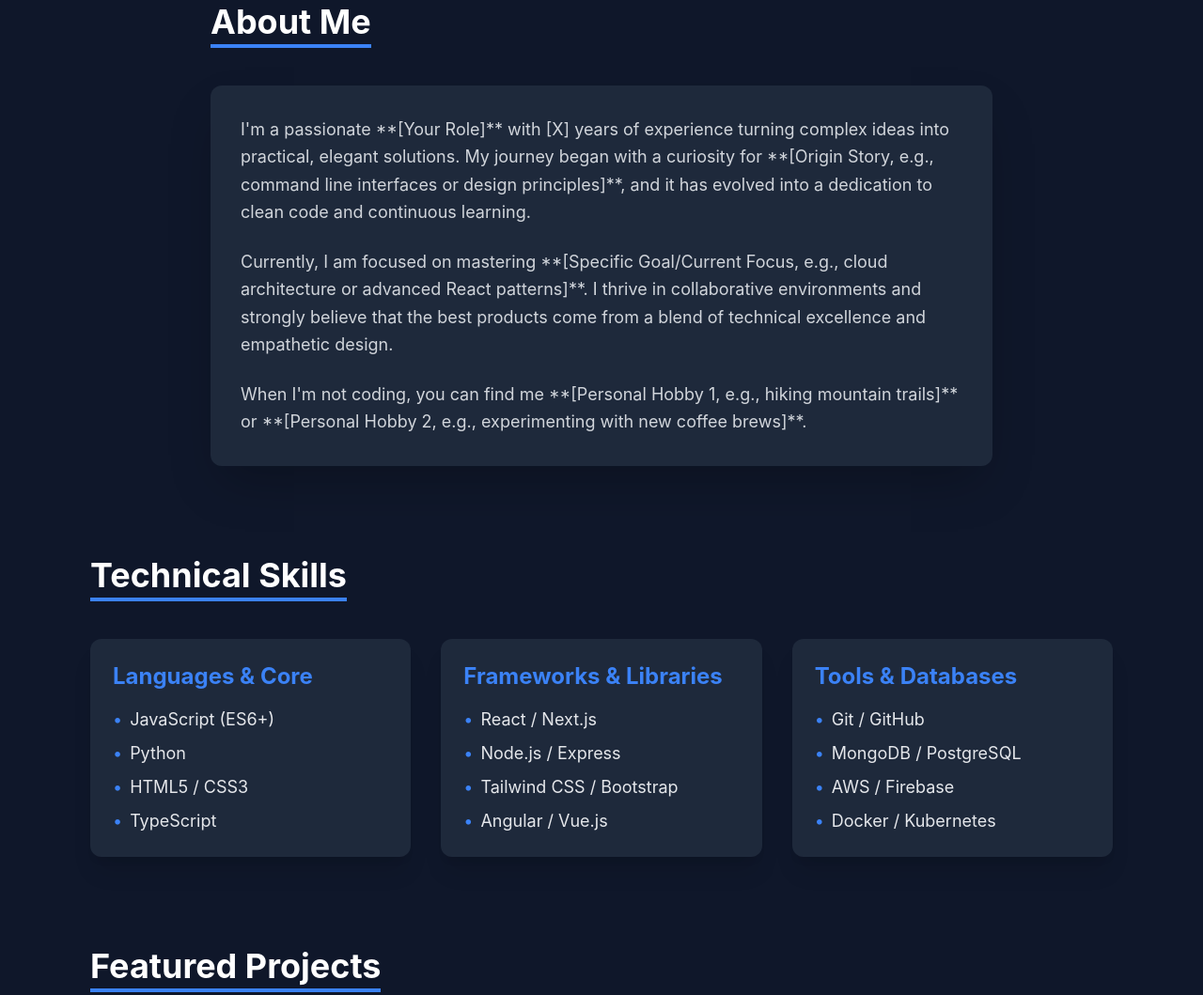
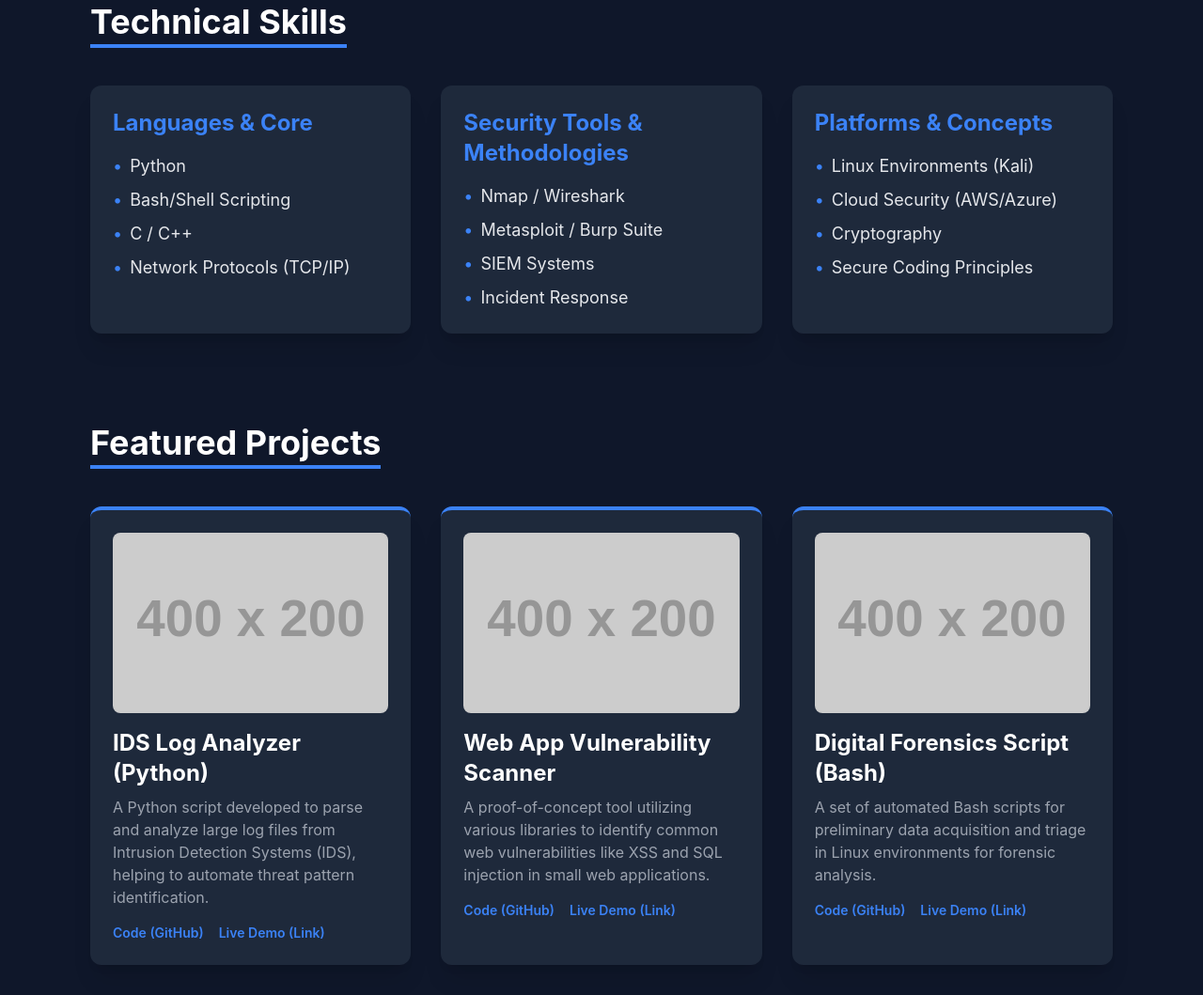
Before and after one commit to Dazaiish/Portofolio, a plain HTML site: page Index.html in a window 1280 px wide. Shown: the part 729-1788 px from the top of the page at 94% size. Drawn offline with nearby package versions, Linux system fonts and the light colour scheme; placeholder pictures from the web are drawn by us.

Commit message:
Update Index.html

```diff
--- a/Index.html
+++ b/Index.html
@@ -3,7 +3,7 @@
 <head>
     <meta charset="UTF-8">
     <meta name="viewport" content="width=device-width, initial-scale=1.0">
-    <title>Your Name | Professional Portfolio</title>
+    <title>Mohamad Khomeini fahmi | Professional Portfolio</title>
     <!-- Load Tailwind CSS via CDN -->
     <script src="https://cdn.tailwindcss.com"></script>
     <!-- Configure Tailwind for Inter font and custom colors -->
@@ -41,9 +41,9 @@
     <!-- Header & Navigation -->
     <header class="sticky top-0 z-50 bg-bg-main shadow-2xl border-b border-accent-blue/20">
         <nav class="max-w-6xl mx-auto px-4 sm:px-6 lg:px-8 py-4 flex justify-between items-center">
-            <a href="#home" class="text-2xl font-bold text-accent-blue hover:text-text-base transition duration-300">Your Name</a>
+            <a href="#home" class="text-2xl font-bold text-accent-blue hover:text-text-base transition duration-300">Mohamad Khomeini fahmi</a>
             <div class="space-x-4 hidden md:flex">
-                <a href="#about" class="text-gray-300 hover:text-accent-blue transition duration-200 font-medium">About</a>
+                <!-- Removed 'About' link -->
                 <a href="#skills" class="text-gray-300 hover:text-accent-blue transition duration-200 font-medium">Skills</a>
                 <a href="#projects" class="text-gray-300 hover:text-accent-blue transition duration-200 font-medium">Projects</a>
                 <a href="#contact" class="text-gray-300 hover:text-accent-blue transition duration-200 font-medium">Contact</a>
@@ -68,7 +68,7 @@
         </div>
         <div class="flex flex-col items-center space-y-8 mt-12">
             <a href="#home" class="text-text-base text-3xl font-semibold hover:text-accent-blue transition duration-200" onclick="document.getElementById('mobile-menu').classList.add('hidden')">Home</a>
-            <a href="#about" class="text-text-base text-3xl font-semibold hover:text-accent-blue transition duration-200" onclick="document.getElementById('mobile-menu').classList.add('hidden')">About</a>
+            <!-- Removed 'About' link -->
             <a href="#skills" class="text-text-base text-3xl font-semibold hover:text-accent-blue transition duration-200" onclick="document.getElementById('mobile-menu').classList.add('hidden')">Skills</a>
             <a href="#projects" class="text-text-base text-3xl font-semibold hover:text-accent-blue transition duration-200" onclick="document.getElementById('mobile-menu').classList.add('hidden')">Projects</a>
             <a href="#contact" class="text-text-base text-3xl font-semibold hover:text-accent-blue transition duration-200" onclick="document.getElementById('mobile-menu').classList.add('hidden')">Contact</a>
@@ -93,10 +93,10 @@
                 <!-- Text Content -->
                 <div class="text-center md:text-left">
                     <p class="text-xl text-gray-400 mb-2">Hello, I'm</p>
-                    <h1 class="text-5xl md:text-6xl font-extrabold text-white leading-tight">Your Full Name</h1>
-                    <h2 class="text-3xl font-semibold text-accent-blue mt-2 mb-4">A [Your Role] based in [Your Location]</h2>
+                    <h1 class="text-5xl md:text-6xl font-extrabold text-white leading-tight">Mohamad Khomeini fahmi</h1>
+                    <h2 class="text-3xl font-semibold text-accent-blue mt-2 mb-4">A Cyber Security Student</h2>
                     <p class="text-lg text-gray-300 max-w-2xl mx-auto md:mx-0">
-                        I specialize in **[Key Technology 1]** and **[Key Technology 2]**, building robust, scalable, and user-friendly applications. Let's create something impactful together.
+                        I am specializing in **vulnerability analysis** and **network defense**, focused on applying analytical skills to solve complex security challenges. My goal is to contribute to a proactive and dynamic cybersecurity environment.
                     </p>
 
                     <div class="mt-8 flex justify-center md:justify-start space-x-4">
@@ -115,24 +115,7 @@
         <!-- Divider Line -->
         <hr class="max-w-3xl mx-auto border-t border-slate-700">
 
-        <!-- 2. About Me Section -->
-        <section id="about" class="max-w-4xl mx-auto px-4 sm:px-6 lg:px-8">
-            <h3 class="text-4xl font-bold text-white text-center mb-10 border-b-4 border-accent-blue inline-block pb-1">About Me</h3>
-            <!-- Card background changed to a dark surface color -->
-            <div class="bg-bg-surface p-8 rounded-xl shadow-2xl space-y-6">
-                <p class="text-lg text-gray-300 leading-relaxed">
-                    I'm a passionate **[Your Role]** with [X] years of experience turning complex ideas into practical, elegant solutions. My journey began with a curiosity for **[Origin Story, e.g., command line interfaces or design principles]**, and it has evolved into a dedication to clean code and continuous learning.
-                </p>
-                <p class="text-lg text-gray-300 leading-relaxed">
-                    Currently, I am focused on mastering **[Specific Goal/Current Focus, e.g., cloud architecture or advanced React patterns]**. I thrive in collaborative environments and strongly believe that the best products come from a blend of technical excellence and empathetic design.
-                </p>
-                <p class="text-lg text-gray-300 leading-relaxed">
-                    When I'm not coding, you can find me **[Personal Hobby 1, e.g., hiking mountain trails]** or **[Personal Hobby 2, e.g., experimenting with new coffee brews]**.
-                </p>
-            </div>
-        </section>
-
-        <!-- 3. Skills Section -->
+        <!-- 2. Skills Section -->
         <section id="skills" class="max-w-6xl mx-auto px-4 sm:px-6 lg:px-8">
             <h3 class="text-4xl font-bold text-white text-center mb-10 border-b-4 border-accent-blue inline-block pb-1">Technical Skills</h3>
 
@@ -142,51 +125,51 @@
                 <div class="bg-bg-surface p-6 rounded-xl shadow-xl hover:shadow-2xl transition duration-300 transform hover:-translate-y-1">
                     <h4 class="text-2xl font-bold text-accent-blue mb-4">Languages & Core</h4>
                     <ul class="space-y-2 text-lg text-gray-200">
-                        <li class="flex items-center"><span class="text-accent-blue mr-2">&bull;</span> JavaScript (ES6+)</li>
                         <li class="flex items-center"><span class="text-accent-blue mr-2">&bull;</span> Python</li>
-                        <li class="flex items-center"><span class="text-accent-blue mr-2">&bull;</span> HTML5 / CSS3</li>
-                        <li class="flex items-center"><span class="text-accent-blue mr-2">&bull;</span> TypeScript</li>
+                        <li class="flex items-center"><span class="text-accent-blue mr-2">&bull;</span> Bash/Shell Scripting</li>
+                        <li class="flex items-center"><span class="text-accent-blue mr-2">&bull;</span> C / C++</li>
+                        <li class="flex items-center"><span class="text-accent-blue mr-2">&bull;</span> Network Protocols (TCP/IP)</li>
                     </ul>
                 </div>
 
-                <!-- Category 2: Frameworks & Libraries -->
+                <!-- Category 2: Tools & Methodologies -->
                 <div class="bg-bg-surface p-6 rounded-xl shadow-xl hover:shadow-2xl transition duration-300 transform hover:-translate-y-1">
-                    <h4 class="text-2xl font-bold text-accent-blue mb-4">Frameworks & Libraries</h4>
+                    <h4 class="text-2xl font-bold text-accent-blue mb-4">Security Tools & Methodologies</h4>
                     <ul class="space-y-2 text-lg text-gray-200">
-                        <li class="flex items-center"><span class="text-accent-blue mr-2">&bull;</span> React / Next.js</li>
-                        <li class="flex items-center"><span class="text-accent-blue mr-2">&bull;</span> Node.js / Express</li>
-                        <li class="flex items-center"><span class="text-accent-blue mr-2">&bull;</span> Tailwind CSS / Bootstrap</li>
-                        <li class="flex items-center"><span class="text-accent-blue mr-2">&bull;</span> Angular / Vue.js</li>
+                        <li class="flex items-center"><span class="text-accent-blue mr-2">&bull;</span> Nmap / Wireshark</li>
+                        <li class="flex items-center"><span class="text-accent-blue mr-2">&bull;</span> Metasploit / Burp Suite</li>
+                        <li class="flex items-center"><span class="text-accent-blue mr-2">&bull;</span> SIEM Systems</li>
+                        <li class="flex items-center"><span class="text-accent-blue mr-2">&bull;</span> Incident Response</li>
                     </ul>
                 </div>
 
-                <!-- Category 3: Tools & Databases -->
+                <!-- Category 3: Platforms & Concepts -->
                 <div class="bg-bg-surface p-6 rounded-xl shadow-xl hover:shadow-2xl transition duration-300 transform hover:-translate-y-1">
-                    <h4 class="text-2xl font-bold text-accent-blue mb-4">Tools & Databases</h4>
+                    <h4 class="text-2xl font-bold text-accent-blue mb-4">Platforms & Concepts</h4>
                     <ul class="space-y-2 text-lg text-gray-200">
-                        <li class="flex items-center"><span class="text-accent-blue mr-2">&bull;</span> Git / GitHub</li>
-                        <li class="flex items-center"><span class="text-accent-blue mr-2">&bull;</span> MongoDB / PostgreSQL</li>
-                        <li class="flex items-center"><span class="text-accent-blue mr-2">&bull;</span> AWS / Firebase</li>
-                        <li class="flex items-center"><span class="text-accent-blue mr-2">&bull;</span> Docker / Kubernetes</li>
+                        <li class="flex items-center"><span class="text-accent-blue mr-2">&bull;</span> Linux Environments (Kali)</li>
+                        <li class="flex items-center"><span class="text-accent-blue mr-2">&bull;</span> Cloud Security (AWS/Azure)</li>
+                        <li class="flex items-center"><span class="text-accent-blue mr-2">&bull;</span> Cryptography</li>
+                        <li class="flex items-center"><span class="text-accent-blue mr-2">&bull;</span> Secure Coding Principles</li>
                     </ul>
                 </div>
             </div>
         </section>
 
-        <!-- 4. Projects Section -->
+        <!-- 3. Projects Section -->
         <section id="projects" class="max-w-6xl mx-auto px-4 sm:px-6 lg:px-8">
             <h3 class="text-4xl font-bold text-white text-center mb-10 border-b-4 border-accent-blue inline-block pb-1">Featured Projects</h3>
 
             <div class="grid grid-cols-1 md:grid-cols-2 lg:grid-cols-3 gap-8">
 
-                <!-- Project Card 1 -->
+                <!-- Project Card 1: Security Focused -->
                 <div class="bg-bg-surface p-6 rounded-xl shadow-xl border-t-4 border-accent-blue hover:shadow-2xl transition duration-300">
-                    <img src="https://placehold.co/400x200/94a3b8/ffffff?text=Project+1"
+                    <img src="https://placehold.co/400x200/94a3b8/ffffff?text=Intrusion+Detection"
                          alt="Project 1 Thumbnail"
                          class="rounded-lg mb-4 w-full h-48 object-cover">
-                    <h4 class="text-2xl font-bold text-white mb-2">Project Name One</h4>
+                    <h4 class="text-2xl font-bold text-white mb-2">IDS Log Analyzer (Python)</h4>
                     <p class="text-gray-400 mb-4">
-                        A dynamic web application for [brief description of purpose]. Built using **React, Node.js, and MongoDB**. Focus on performance and clean architecture.
+                        A Python script developed to parse and analyze large log files from Intrusion Detection Systems (IDS), helping to automate threat pattern identification.
                     </p>
                     <div class="flex space-x-4">
                         <a href="https://github.com/yourusername/project-one" target="_blank" class="text-sm font-semibold text-accent-blue hover:underline">
@@ -198,14 +181,14 @@
                     </div>
                 </div>
 
-                <!-- Project Card 2 -->
+                <!-- Project Card 2: Web Security Focused -->
                 <div class="bg-bg-surface p-6 rounded-xl shadow-xl border-t-4 border-accent-blue hover:shadow-2xl transition duration-300">
-                    <img src="https://placehold.co/400x200/94a3b8/ffffff?text=Project+2"
+                    <img src="https://placehold.co/400x200/94a3b8/ffffff?text=Vulnerability+Scanner"
                          alt="Project 2 Thumbnail"
                          class="rounded-lg mb-4 w-full h-48 object-cover">
-                    <h4 class="text-2xl font-bold text-white mb-2">Project Name Two</h4>
+                    <h4 class="text-2xl font-bold text-white mb-2">Web App Vulnerability Scanner</h4>
                     <p class="text-gray-400 mb-4">
-                        A machine learning model for [industry application]. Developed in **Python** using **TensorFlow** and deployed on **AWS Lambda**.
+                        A proof-of-concept tool utilizing various libraries to identify common web vulnerabilities like XSS and SQL injection in small web applications.
                     </p>
                     <div class="flex space-x-4">
                         <a href="https://github.com/yourusername/project-two" target="_blank" class="text-sm font-semibold text-accent-blue hover:underline">
@@ -217,14 +200,14 @@
                     </div>
                 </div>
 
-                <!-- Project Card 3 -->
+                <!-- Project Card 3: Forensics/Tool Focused -->
                 <div class="bg-bg-surface p-6 rounded-xl shadow-xl border-t-4 border-accent-blue hover:shadow-2xl transition duration-300">
-                    <img src="https://placehold.co/400x200/94a3b8/ffffff?text=Project+3"
+                    <img src="https://placehold.co/400x200/94a3b8/ffffff?text=Forensics+Tool"
                          alt="Project 3 Thumbnail"
                          class="rounded-lg mb-4 w-full h-48 object-cover">
-                    <h4 class="text-2xl font-bold text-white mb-2">Project Name Three</h4>
+                    <h4 class="text-2xl font-bold text-white mb-2">Digital Forensics Script (Bash)</h4>
                     <p class="text-gray-400 mb-4">
-                        A full-stack mobile-first application using **Vue.js** and a **PostgreSQL** database. Designed with a focus on UX/UI best practices.
+                        A set of automated Bash scripts for preliminary data acquisition and triage in Linux environments for forensic analysis.
                     </p>
                     <div class="flex space-x-4">
                         <a href="https://github.com/yourusername/project-three" target="_blank" class="text-sm font-semibold text-accent-blue hover:underline">
@@ -245,13 +228,13 @@
             </div>
         </section>
 
-        <!-- 5. Contact Section -->
+        <!-- 4. Contact Section -->
         <section id="contact" class="max-w-4xl mx-auto px-4 sm:px-6 lg:px-8">
             <h3 class="text-4xl font-bold text-white text-center mb-10 border-b-4 border-accent-blue inline-block pb-1">Contact Me</h3>
 
             <div class="bg-bg-surface p-8 rounded-xl shadow-2xl text-center space-y-6">
                 <p class="text-xl text-gray-300">
-                    I'm currently seeking **[Job Type, e.g., Full-time Frontend Roles]** and am always open to discussing new projects or creative collaborations.
+                    I'm currently seeking **internships and entry-level roles** in cybersecurity and am always open to discussing new security projects or research collaborations.
                 </p>
 
                 <a href="mailto:your.email@example.com" class="inline-block px-8 py-4 bg-accent-blue text-white text-lg font-bold rounded-lg shadow-lg hover:bg-blue-600 transition duration-300 transform hover:scale-105">
@@ -281,7 +264,7 @@
     <!-- Footer -->
     <footer class="bg-bg-main text-white mt-12 py-8 border-t border-accent-blue/20">
         <div class="max-w-6xl mx-auto px-4 sm:px-6 lg:px-8 text-center">
-            <p>&copy; <span id="current-year"></span> Your Name. All rights reserved.</p>
+            <p>&copy; <span id="current-year"></span> Mohamad Khomeini fahmi. All rights reserved.</p>
             <p class="text-sm mt-2 text-gray-500">Template powered by Tailwind CSS and GitHub Pages.</p>
         </div>
     </footer>
```
